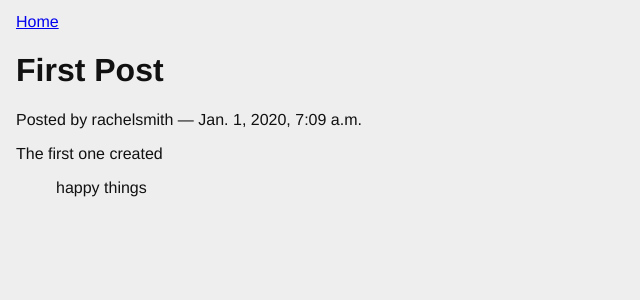
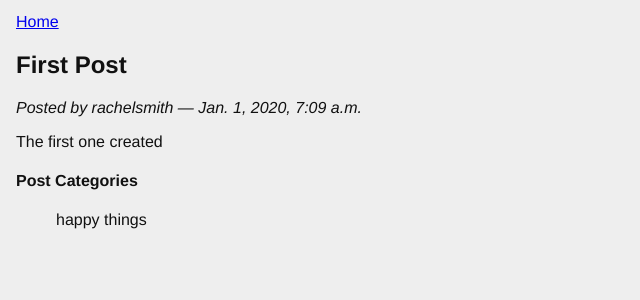
Before and after one commit to rachelsmith9240/django-blog, a Django app: page /posts/1/ in a window 1280 px wide. Shown: the part 20-320 px from the top of the page, without its empty margins (0-640 px from the left). Run offline with Django 3.2, Linux system fonts and the light colour scheme; data comes from the database, SQL or seed files in the repository; both versions use the stored data as it was after the commit; parts of the project's set-up code (start-up, migrations or seed data) failed here and were passed over.

Commit message:
Class based views implemented, made some formatting improvements to the blogging templates.

```diff
--- a/blogging/templates/blogging/detail.html
+++ b/blogging/templates/blogging/detail.html
@@ -2,16 +2,17 @@
 
 {% block content %}
 <a class="backlink" href="/">Home</a>
-<h1>{{ post }}</h1>
+<h2>{{ post.title }}</h2>
 <p class="byline">
-  Posted by {{ post.author.username }} &mdash; {{ post.published_date }}
+    <i>Posted by {{ post.author.username }} &mdash; {{ post.published_date }}</i>
 </p>
 <div class="post-body">
   {{ post.text }}
 </div>
-<ul class="categories">
-  {% for category in post.categories.all %}
-    <li>{{ category }}</li>
-  {% endfor %}
-</ul>
+<h4>Post Categories</h4>
+{% for category in post.categories.all %}
+    <ul class="categories">
+        <li>{{ category }}</li>
+    </ul>
+{% endfor %}
 {% endblock %}
--- a/blogging/urls.py
+++ b/blogging/urls.py
@@ -1,11 +1,11 @@
 from django.urls import path
-from blogging.views import stub_view, list_view, detail_view
+from blogging.views import PostListView, PostDetailView
 from django.contrib.auth.views import LoginView, LogoutView
 
 
 urlpatterns = [
-    path('', list_view, name="blog_index"),
-    path('posts/<int:post_id>/', detail_view, name="blog_detail"),
+    path('', PostListView.as_view(), name="blog_index"),
+    path('posts/<int:pk>/', PostDetailView.as_view(), name="blog_detail"),
     path('login/', LoginView.as_view(template_name='login.html'), name="login"),
     path('logout/', LogoutView.as_view(next_page='/'), name="logout"),
 ]
--- a/blogging/views.py
+++ b/blogging/views.py
@@ -2,7 +2,18 @@ from django.shortcuts import render
 from django.http import HttpResponse, HttpResponseRedirect, Http404
 from django.template import loader
 from blogging.models import Post
+from django.views.generic.list import ListView
+from django.views.generic.detail import DetailView
 
+class PostListView(ListView):
+    queryset = Post.objects.exclude(published_date__exact=None).order_by('-published_date')
+    context_object_name = 'post_list'
+    template_name = 'blogging/list.html'
+
+class PostDetailView(DetailView):
+    queryset = Post.objects.exclude(published_date__exact=None)
+    context_object_name = 'post'
+    template_name = 'blogging/detail.html'
 
 def stub_view(request, *args, **kwargs):
     body = "Stub View\n\n"
@@ -14,6 +25,7 @@ def stub_view(request, *args, **kwargs):
         body += "\n".join(["\t%s: %s" % i for i in kwargs.items()])
     return HttpResponse(body, content_type="text/plain")
 
+'''
 def list_view(request):
     published = Post.objects.exclude(published_date__exact=None)
     posts = published.order_by('-published_date')
@@ -28,3 +40,4 @@ def detail_view(request, post_id):
         raise Http404
     context = {'post': post}
     return render(request, 'blogging/detail.html', context)
+    '''
```
Also changed, not shown: blogging/admin.py (+9 -9 lines), blogging/templates/blogging/list.html (+5 -6 lines), db.sqlite3.
